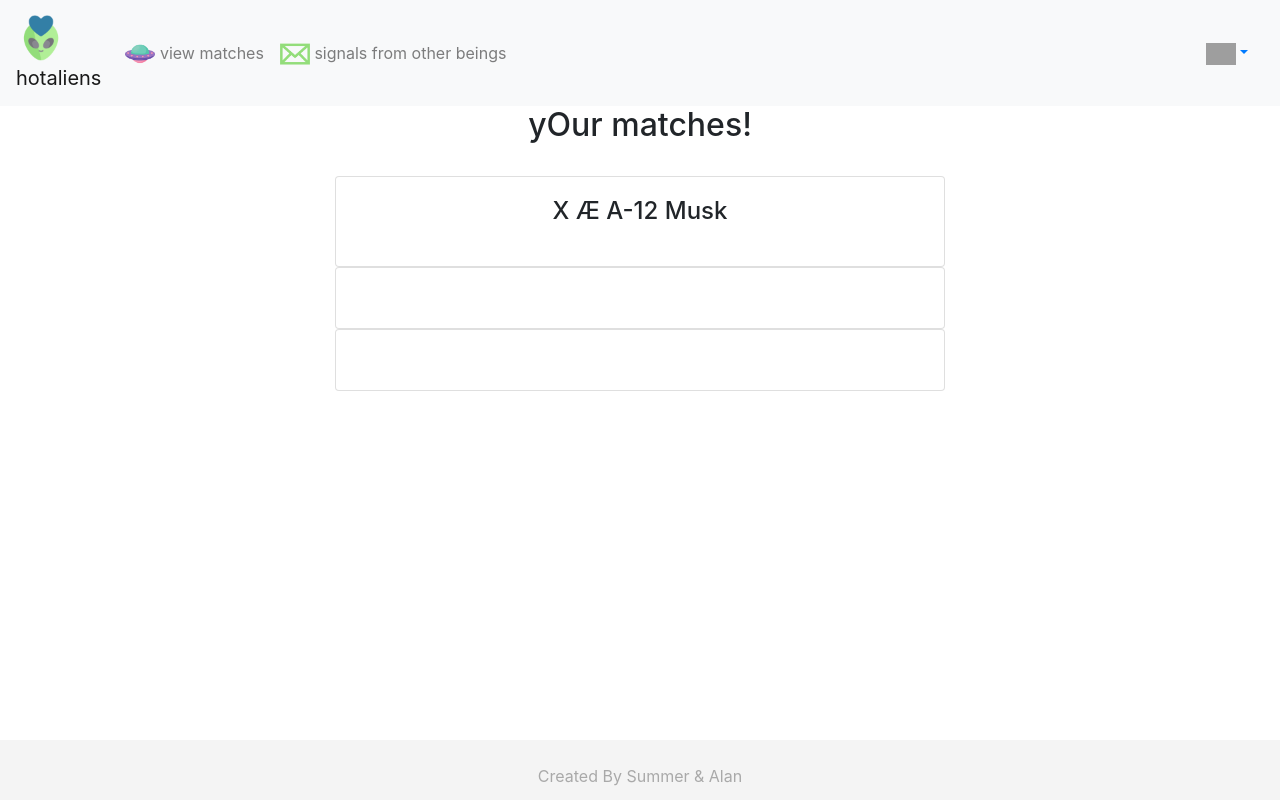
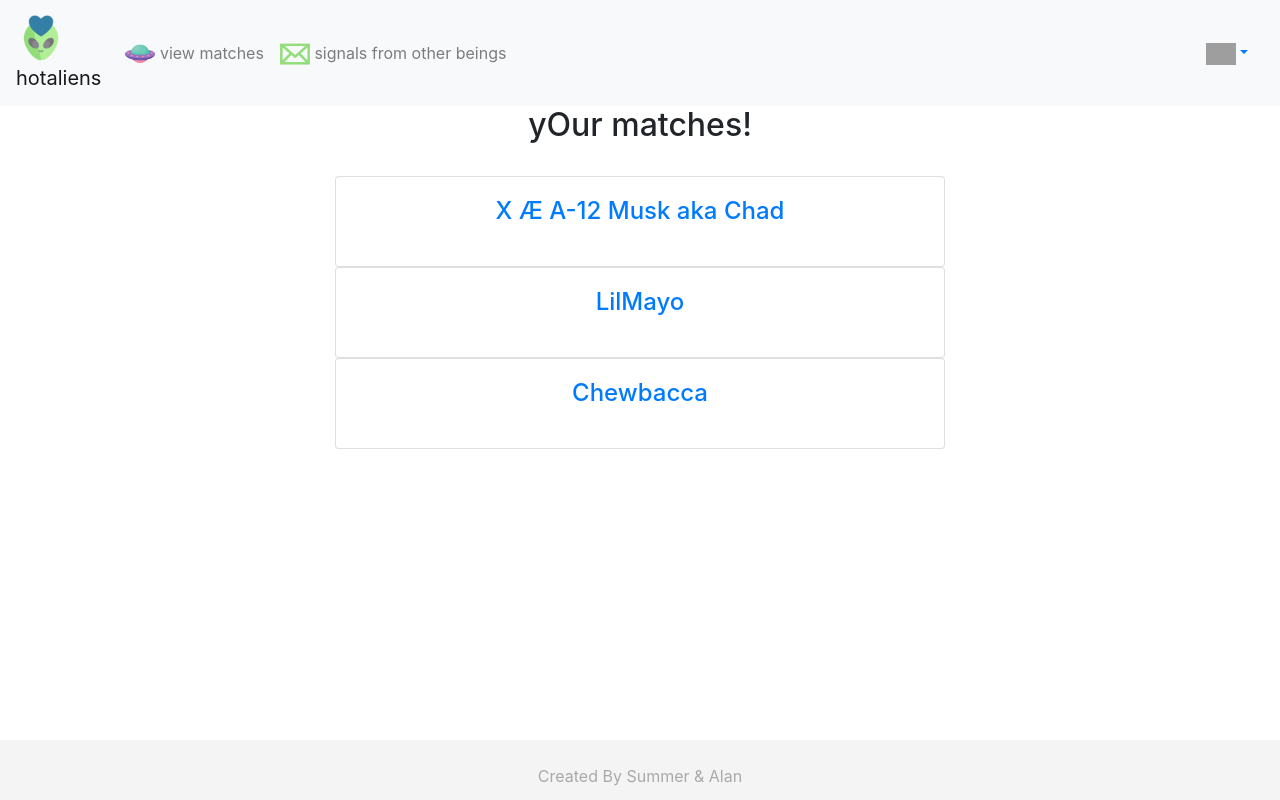
Before and after one commit to learn-academy-2020-echo/cat-tinder-frontend-alan-summer, a React (Create React App) app in the folder cat-tinder-frontend/: page /AlienIndex in a window 1280 px wide. Built offline with nearby package versions, Linux system fonts and the light colour scheme; grey boxes are pictures that could not be loaded.

Commit message:
add read functionality - index & show

```diff
--- a/cat-tinder-frontend/src/mockAlien.js
+++ b/cat-tinder-frontend/src/mockAlien.js
@@ -1,21 +1,21 @@
 let aliens = [
     {
       id: 1,
-      name: "X Æ A-12 Musk",
-      distance: 0 ,
-      enjoys: "sunshine and warm spots"
+      name: "X Æ A-12 Musk aka Chad",
+      distance: 0.0000000000001 ,
+      planet: "Area 51, Earth"
     },
     {
       id: 2,
-      name: "",
-      age: 4,
-      enjoys: "being queen of the dogs"
+      name: "LilMayo",
+      distance: 0.00001582002493716235,
+      planet: "Mars"
     },
     {
       id: 3,
-      name: "",
-      age: 1,
-      enjoys: "getting all the attention"
+      name: "Chewbacca",
+      distance: 347839744,
+      planet: "Kashyyyk"
     }
   ]
   export default aliens
--- a/cat-tinder-frontend/src/pages/AlienIndex.js
+++ b/cat-tinder-frontend/src/pages/AlienIndex.js
@@ -1,6 +1,7 @@
 import React, { Component } from 'react'
 import { Card, CardTitle, Col } from 'reactstrap'
-// import Header from '../components/Header'
+import { NavLink } from 'react-router-dom'
+
 
 
 class AlienIndex extends Component {
@@ -26,7 +27,13 @@ render()  {
                   return (
                     <Card body key={ index }>
                       <CardTitle>
-                        <h4>{ alien.name }</h4>
+                        <h4>
+                          <NavLink
+                          to={`/alienshow/${alien.id}`}
+                          >
+                          { alien.name }
+                          </NavLink>
+                        </h4>
                       </CardTitle>
                     </Card>
                   )
--- a/cat-tinder-frontend/src/pages/AlienShow.js
+++ b/cat-tinder-frontend/src/pages/AlienShow.js
@@ -1,4 +1,5 @@
 import React, { Component } from 'react'
+import { Card, CardTitle, CardText, Col } from 'reactstrap'
 
  class AlienShow extends Component {
   constructor(props) {
@@ -17,8 +18,11 @@ render()  {
     <div>
       <Col sm="6" id="show-body">
   <Card body >
-    <CardTitle>Hi, my name is  { this.props.alien.name }!</CardTitle>
-    <CardText>I am { this.props.alien.age } years old. I enjoy { this.props.alien.enjoys }.</CardText>
+    <CardTitle>my people call me<br></br><b>{ this.props.alien.name }</b></CardTitle>
+    <CardText>
+      <h3><b>{ this.props.alien.distance } lightyears away</b></h3>
+      <br></br>
+      hails from { this.props.alien.planet }.</CardText>
   </Card>
 </Col>
     </div>
```
Also changed, not shown: 1 other file (tests, documents, lock files or other folders).
